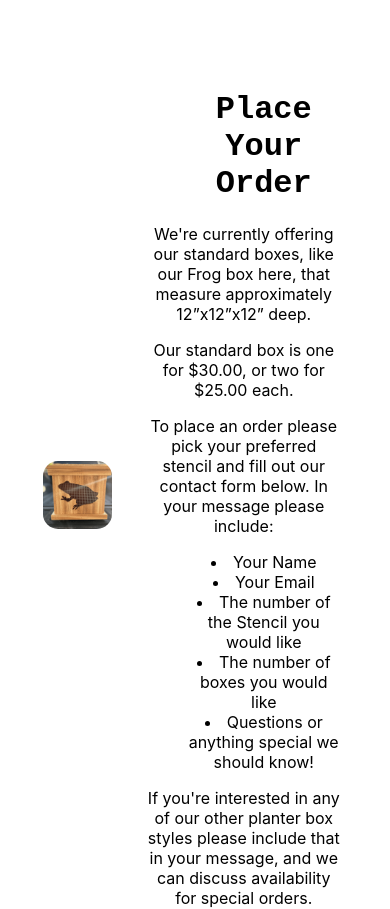
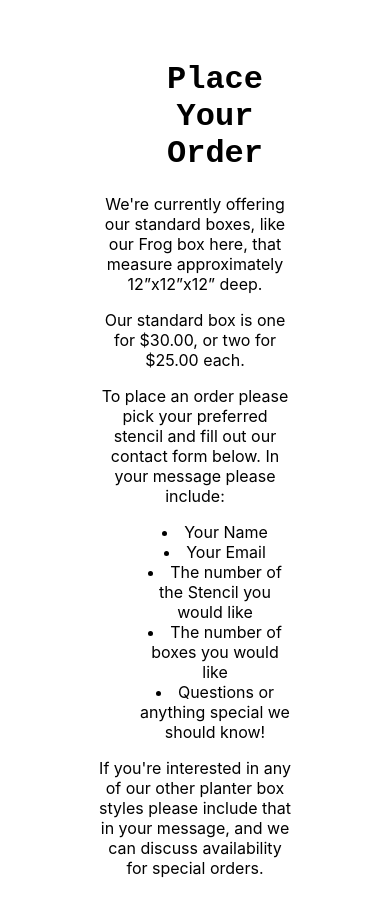
Before and after one commit to Shelcisco/Chucks-Planter-Boxes-, a React (Create React App) app: page /place in a window 390 px wide. Shown: the top 909 px of the page. Built offline with nearby package versions, Linux system fonts and the light colour scheme.

Commit message:
Media Test

```diff
--- a/src/index.css
+++ b/src/index.css
@@ -558,7 +558,7 @@
   .Announce,
   .gallery,
   .shortgal,
-  .order { /* Adjusted .order here */
+  .place {
       padding-top: 30px;
       padding-bottom: 50px;
   }
@@ -585,8 +585,20 @@
       padding: 10px; /* Adjust padding */
   }
 
-  /* Adjust spacing for the bird image */
+  /* Adjust layout for place order section */
+  .order {
+      display: flex; /* Ensure it's a flex container */
+      flex-direction: column; /* Change to column layout */
+      align-items: center; /* Center items horizontally */
+  }
+
+  .content-container {
+      flex-direction: column; /* Change to column layout */
+      align-items: center; /* Center items horizontally */
+  }
+
   .bird {
+      order: 2; /* Change the order of the image */
       padding-top: 20px; /* Add padding top */
       padding-right: 0; /* Remove right padding */
       text-align: center; /* Center the image */
@@ -599,9 +611,28 @@
       border-radius: 15px; /* Add border radius */
   }
 
-  .order {
-      display: flex; /* Ensure it's a flex container */
-      flex-direction: column; /* Change to column layout */
-      align-items: center; /* Center items horizontally */
+   /* Adjust layout for gallery images */
+   .sgvid {
+    display: flex;
+    flex-direction: center;
+    align-items: center;
+  }
+
+  .sgvid img {
+    width: 80%; /* Adjust image width */
+    height: auto; /* Maintain aspect ratio */
+    border-radius: 8px; /* Add border radius */
+    overflow: hidden; /* Hide overflow content */
+    box-shadow: 0 4px 6px rgba(0, 0, 0, 0.1); /* Add subtle box shadow */
+    margin-bottom: 20px; /* Add margin between images */
+  }
+
+  .fgtitle{
+    padding-top: 30px;
+  }
+
+  #Logo{
+    width: 125px;
+    height: 125px;
   }
 }
```
